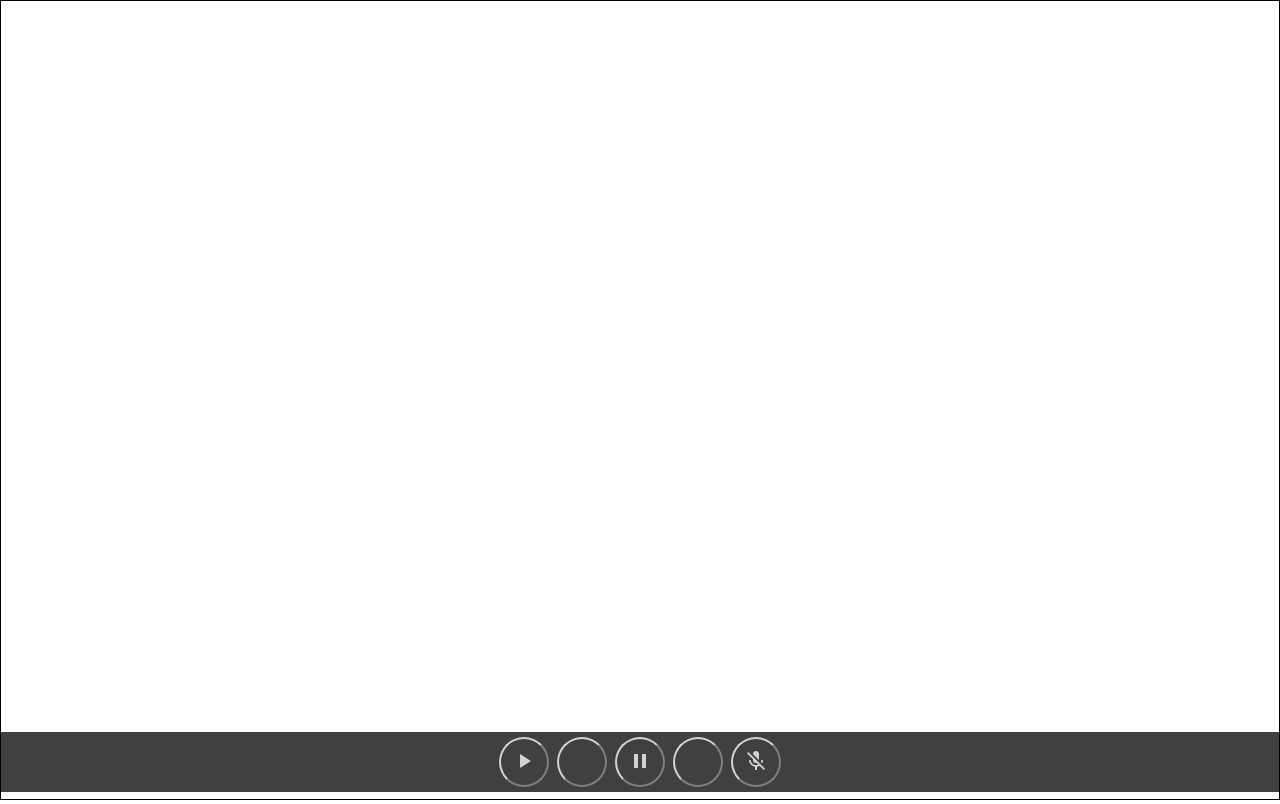
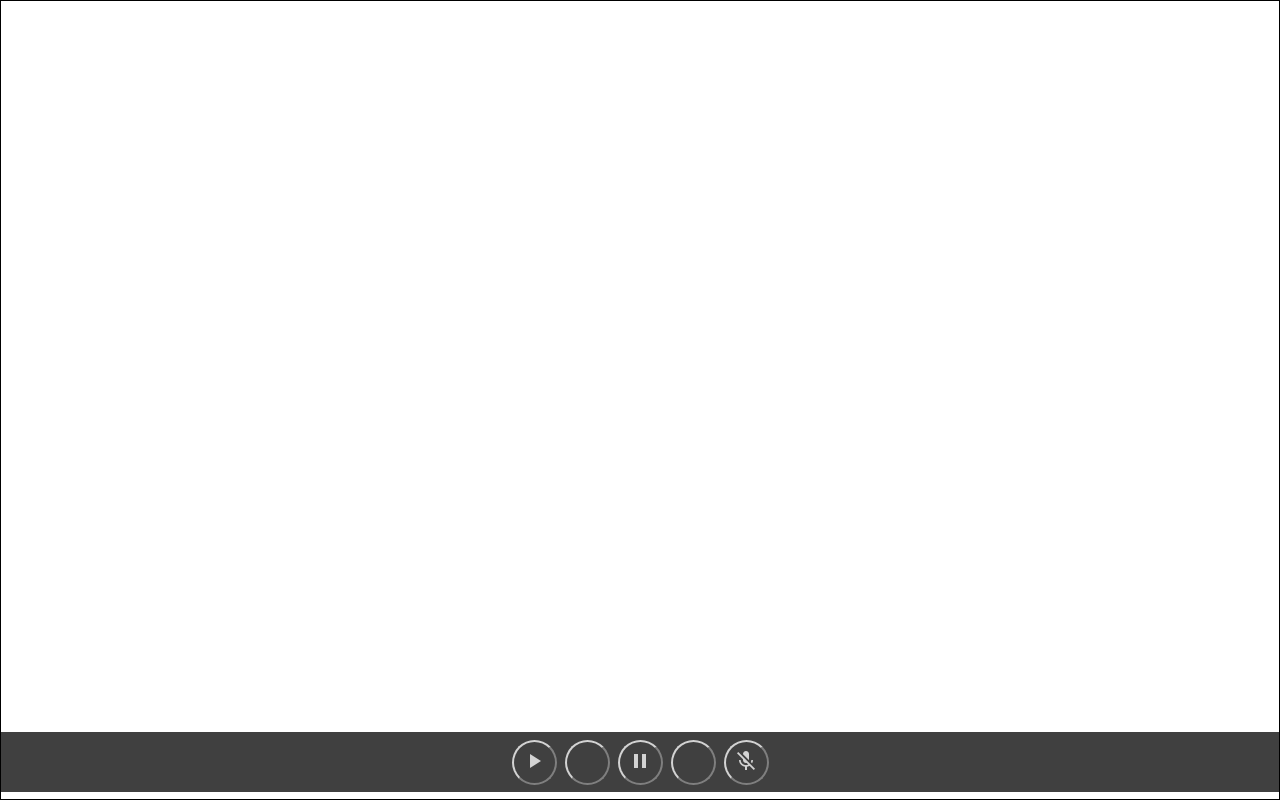
Before and after one commit to CleitonJB/Angular-Camera_Prototype, an Angular app in the folder off/: page / in a window 1280 px wide. Built offline with nearby package versions, Linux system fonts and the light colour scheme.

Commit message:
Adjust buttons size

```diff
--- a/off/src/app/app.component.scss
+++ b/off/src/app/app.component.scss
@@ -51,8 +51,8 @@
         column-gap: 0.5rem;
 
         button.button-class {
-            width: 50px;
-            height: 50px;
+            width: 45px;
+            height: 45px;
 
             background-color: transparent;
             border: 2px outset lightgray;
```
